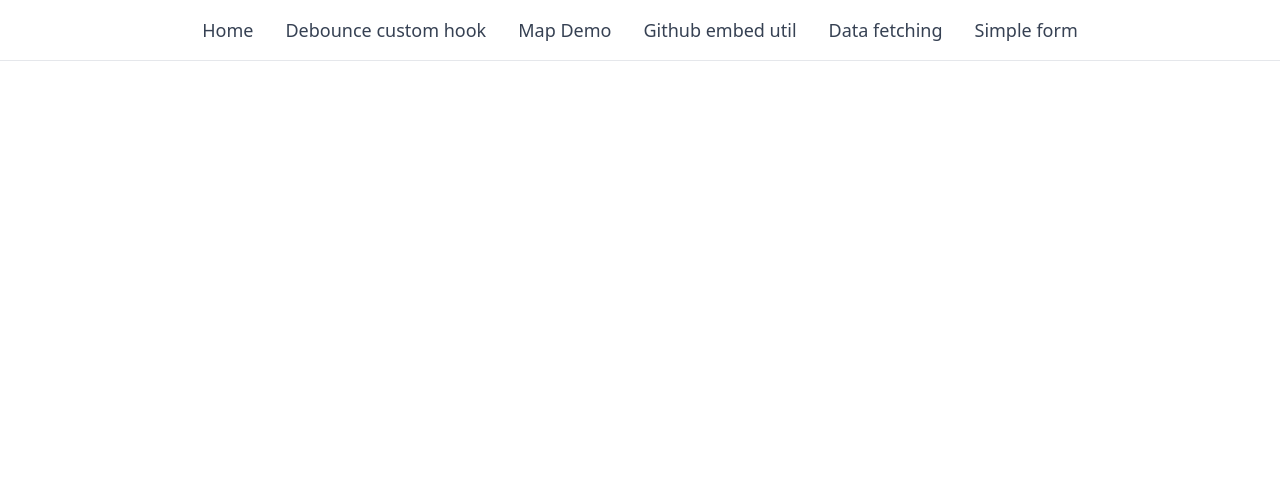
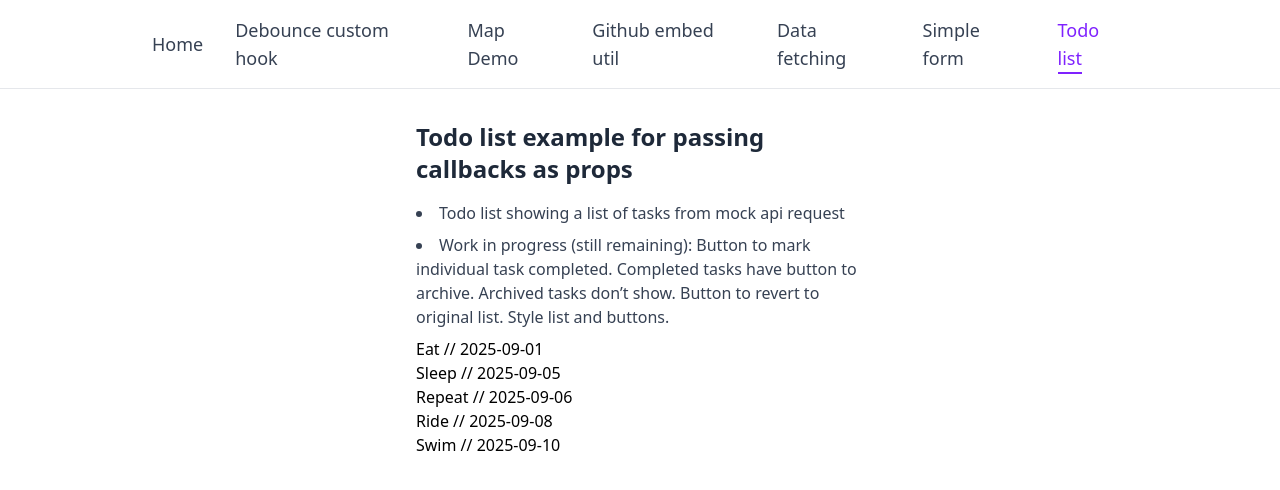
Before and after one commit to nathansf/firebase-react-ts-sandbox, a React (Vite) app: page /todo in a window 1280 px wide. Shown: the top 490 px of the page. Built offline with nearby package versions, Linux system fonts and the light colour scheme.

Commit message:
start todo list exercise

```diff
--- a/src/App.tsx
+++ b/src/App.tsx
@@ -8,6 +8,7 @@ import Home from "./pages/Home";
 import Debounce from "./pages/Debounce";
 import Map from "./pages/MapDemo";
 import NavBar from "./components/NavBar";
+import Todo from "./pages/Todo";
 
 import { BrowserRouter as Router, Routes, Route } from "react-router-dom";
 
@@ -23,6 +24,7 @@ function App() {
           <Route path="/embed" element={<CodeEmbed />}></Route>
           <Route path="/fetch" element={<DataFetching />}></Route>
           <Route path="/form" element={<FormDemo />}></Route>
+          <Route path="/todo" element={<Todo />}></Route>
         </Routes>
       </div>
     </Router>
--- a/src/components/NavBar.tsx
+++ b/src/components/NavBar.tsx
@@ -8,6 +8,7 @@ export default function NavBar() {
     { label: "Github embed util", href: "/embed" },
     { label: "Data fetching", href: "/fetch" },
     { label: "Simple form", href: "/form" },
+    { label: "Todo list", href: "/todo" },
   ];
 
   return (
--- a/src/data/server.ts
+++ b/src/data/server.ts
@@ -1,6 +1,7 @@
 import people from "./people.json";
+import tasks from "./tasks.json";
 
-const DELAY = 2_000; // ms
+const DELAY = 1_000; // ms
 
 export type Person = {
   id: string;
@@ -10,9 +11,23 @@ export type Person = {
   gender: string;
 };
 
+export type Task = {
+  id: string;
+  title: string;
+  date: string;
+  isCompleted: boolean;
+};
+
 /** Fetch people from an imaginary database, with an operational delay */
 export const fetchPeople = (): Promise<Person[]> => {
   return new Promise((resolve) => {
     setTimeout(() => resolve(people), DELAY);
   });
 };
+
+/** Fetch people from an imaginary database, with an operational delay */
+export const fetchTasks = (): Promise<Task[]> => {
+  return new Promise((resolve) => {
+    setTimeout(() => resolve(tasks), DELAY);
+  });
+};
--- /dev/null
+++ b/src/data/tasks.json
@@ -0,0 +1,32 @@
+[
+  {
+    "id": "todo-0",
+    "title": "Eat",
+    "date": "2025-09-01",
+    "isCompleted": false
+  },
+  {
+    "id": "todo-1",
+    "title": "Sleep",
+    "date": "2025-09-05",
+    "isCompleted": false
+  },
+  {
+    "id": "todo-2",
+    "title": "Repeat",
+    "date": "2025-09-06",
+    "isCompleted": false
+  },
+  {
+    "id": "todo-3",
+    "title": "Ride",
+    "date": "2025-09-08",
+    "isCompleted": false
+  },
+  {
+    "id": "todo-4",
+    "title": "Swim",
+    "date": "2025-09-10",
+    "isCompleted": false
+  }
+]
--- /dev/null
+++ b/src/pages/Todo.tsx
@@ -0,0 +1,51 @@
+import { fetchTasks, type Task } from "../data/server";
+import { useState, useEffect } from "react";
+
+export default function Todo() {
+  const [tasks, setTasks] = useState<Task[] | null>(null);
+
+  useEffect(() => {
+    async function fetchTasksEfect() {
+      const tasks = await fetchTasks();
+      // filter by age to get only those over 40
+      //   const peopleOver40 = people.filter((person) => person.age > 40);
+      setTasks(tasks);
+    }
+    fetchTasksEfect();
+  }, []);
+
+  let taskContent;
+  if (tasks && tasks.length > 0) {
+    taskContent = (
+      <ul>
+        {tasks.map((task) => (
+          <li key={task.id}>
+            {task.title} // {task.date}
+          </li>
+        ))}
+      </ul>
+    );
+  } else {
+    taskContent = <div>loading tasks...</div>;
+  }
+
+  return (
+    <div className="max-w-md mx-auto mt-8">
+      <h2 className="text-2xl font-bold text-gray-800 mb-4">
+        Todo list example for passing callbacks as props
+      </h2>
+      <ul className="list-disc list-inside text-gray-700">
+        <li className="mb-2">
+          Todo list showing a list of tasks from mock api request
+        </li>
+        <li className="mb-2">
+          Work in progress (still remaining): Button to mark individual task
+          completed. Completed tasks have button to archive. Archived tasks
+          don’t show. Button to revert to original list. Style list and buttons.
+        </li>
+      </ul>
+
+      {taskContent}
+    </div>
+  );
+}
```
Also changed, not shown: 1 other file (tests, documents, lock files or other folders).
